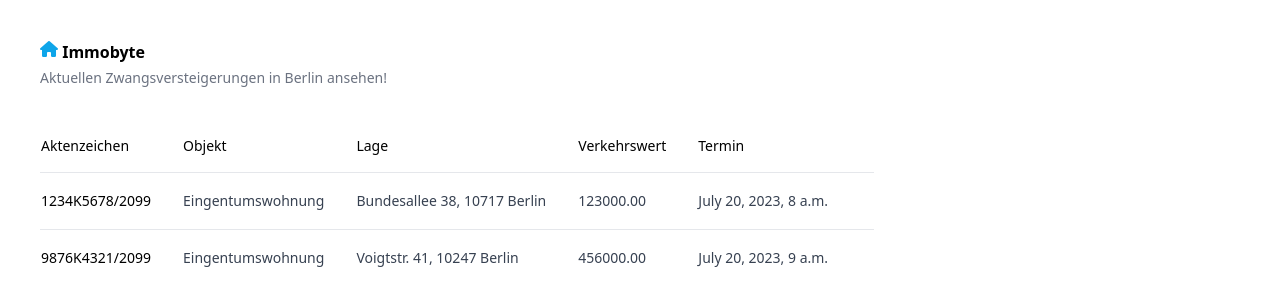
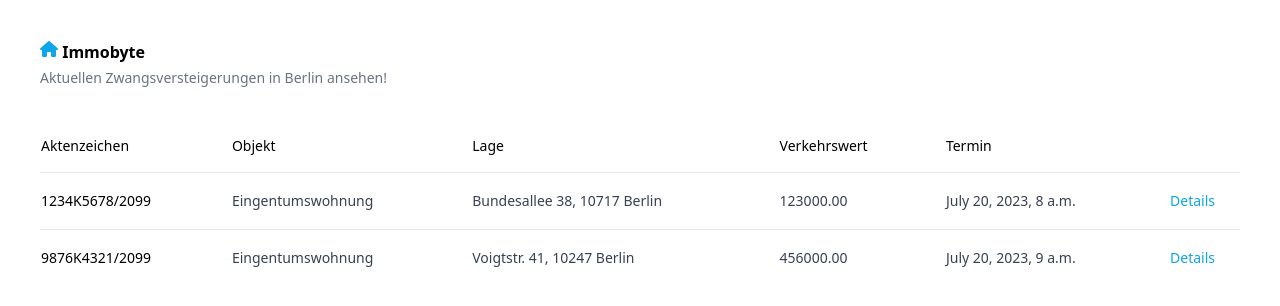
Before and after one commit to MariaBraganca/immobyte, a Django app: page /auctions in a window 1280 px wide. Shown: the top 306 px of the page. Run offline with Django 3.2, Linux system fonts and the light colour scheme; data comes from the database, SQL or seed files in the repository.

Commit message:
link list to detail

```diff
--- a/auctions/templates/auctions/auction_detail.html
+++ b/auctions/templates/auctions/auction_detail.html
@@ -28,7 +28,9 @@
       </div>
       <div class="grid grid-cols-3 gap-4 py-4">
         <dt class="text-sm font-medium">Gutachten</dt>
-        <dd class="text-sm text-gray-700 leading-6 col-span-2 font-medium"><a target='_blank' href={{auction.report_url}}>Gutachten.pdf</a></dd>
+        <dd class="text-sm text-sky-500 leading-6 col-span-2">
+          <a target='_blank' href={{auction.report_url}}>Gutachten.pdf</a>
+        </dd>
       </div>
     </dl>
 {% endblock %}
--- a/auctions/templates/auctions/auction_list.html
+++ b/auctions/templates/auctions/auction_list.html
@@ -5,24 +5,28 @@
     <h1 class="text-base font-semibold"><span class="fa-solid fa-house text-sky-500 inline-block align-text-top"></span> Immobyte</h1>
     <p class="text-sm font-light text-gray-500 mt-1">Aktuellen Zwangsversteigerungen in Berlin ansehen!</p>
   </div>
-  <table class="divide-y my-8">
+  <table class="divide-y my-8 w-full ">
     <thead>
       <tr class="text-left">
         <th class="text-sm font-medium py-4 pr-4">Aktenzeichen</th>
         <th class="text-sm font-medium p-4">Objekt</th>
         <th class="text-sm font-medium p-4">Lage</th>
         <th class="text-sm font-medium p-4">Verkehrswert</th>
-        <th class="text-sm font-medium py-4 pl-4 w-48">Termin</th>
+        <th class="text-sm font-medium p-4">Termin</th>
+        <th class="text-sm font-medium py-4 pl-4"></th>
       </tr>
     </thead>
     <tbody class="divide-y">
       {% for auction in auctions %}
-        <tr class="hover:bg-slate-50">
+        <tr class="hover:bg-gray-50">
           <td class="text-sm font-medium py-4 pr-4">{{auction.number}}</td>
-          <td class="text-sm text-gray-700 leading-6 p-4">{{auction.object}}</td>
-          <td class="text-sm text-gray-700 leading-6 p-4">{{auction.address}}</td>
+          <td class="text-sm text-gray-700 leading-6 p-4">{{auction.object|truncatechars:50}}</td>
+          <td class="text-sm text-gray-700 leading-6 p-4">{{auction.address|truncatechars:50}}</td>
           <td class="text-sm text-gray-700 leading-6 p-4">{{auction.price}}</td>
-          <td class="text-sm text-gray-700 leading-6 py-4 pl-4">{{auction.appointment}}</td>
+          <td class="text-sm text-gray-700 leading-6 p-4">{{auction.appointment}}</td>
+          <td class="text-sm text-gray-700 leading-6 py-4 pl-4 text-sky-500">
+            <a href="{% url 'auction.detail' pk=auction.id %}">Details</a>
+          </td>
         </tr>
       {% endfor %}
     </tbody>
--- a/auctions/urls.py
+++ b/auctions/urls.py
@@ -3,6 +3,6 @@ from django.urls import path
 from auctions.views import AuctionListView, AuctionDetailView
 
 urlpatterns = [
-    path('auctions', AuctionListView.as_view()),
-    path('auctions/<int:pk>', AuctionDetailView.as_view())
+    path('auctions', AuctionListView.as_view(), name="auction.list"),
+    path('auctions/<int:pk>', AuctionDetailView.as_view(), name="auction.detail")
 ]
--- a/static/css/style.css
+++ b/static/css/style.css
@@ -567,8 +567,8 @@ video {
   display: grid;
 }
 
-.w-48 {
-  width: 12rem;
+.w-full {
+  width: 100%;
 }
 
 .grid-cols-3 {
@@ -655,7 +655,7 @@ video {
   color: rgb(14 165 233 / var(--tw-text-opacity));
 }
 
-.hover\:bg-slate-50:hover {
+.hover\:bg-gray-50:hover {
   --tw-bg-opacity: 1;
-  background-color: rgb(248 250 252 / var(--tw-bg-opacity));
+  background-color: rgb(249 250 251 / var(--tw-bg-opacity));
 }
```
